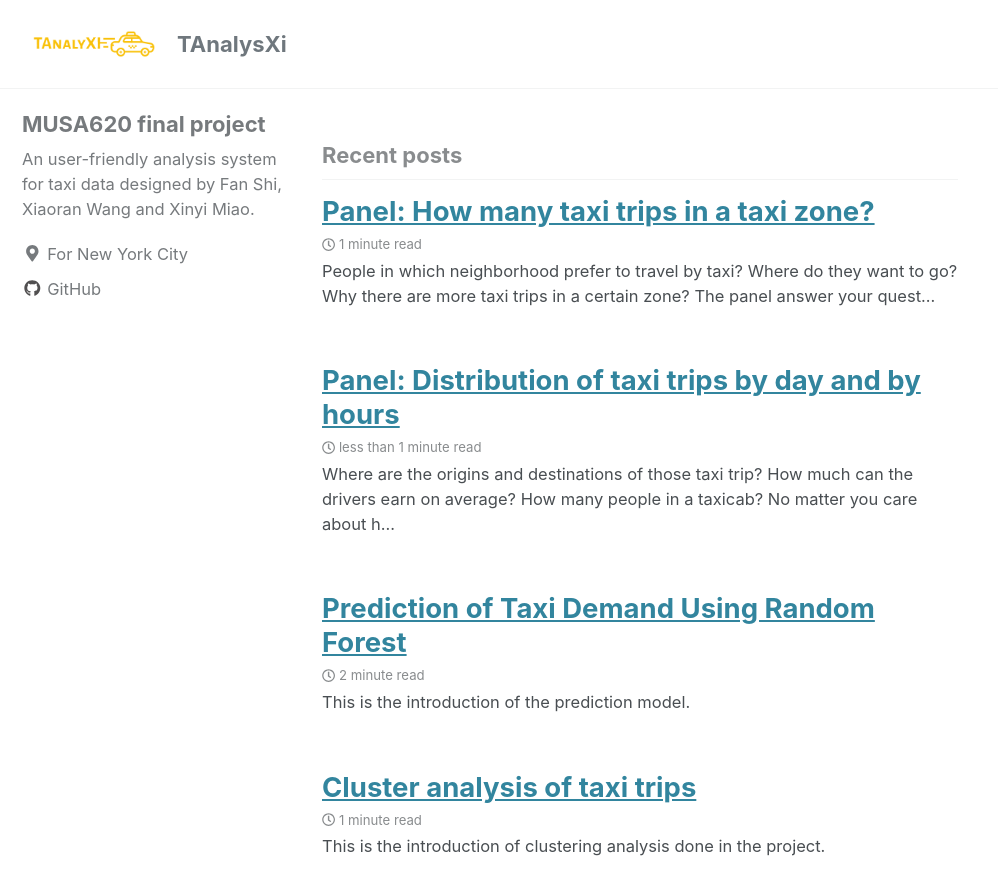
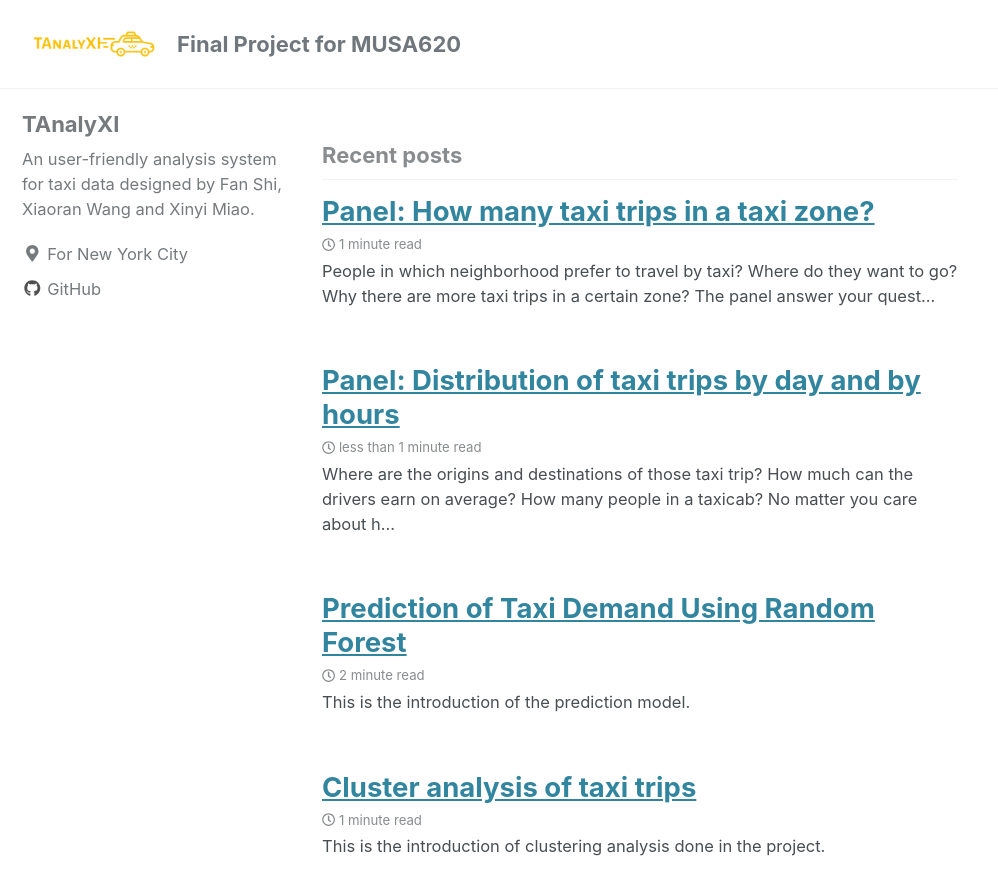
Before and after one commit to XinyiMsumyee/my-pages-starter, a Jekyll site: the page built from index.html, in a window 1280 px wide and 900 px high. Shown: the top 895 px of the window, without its empty margins (0-998 px from the left). Built offline with Jekyll 4.4.1, drawn with Linux system fonts in a browser that asks for light colours; cached includes are drawn as plain includes; nearby versions of some CDN libraries; a script that is not in the unit is left out; the list of posts is cut into pages by our own code.

Commit message:
update name

```diff
--- a/_config.yml
+++ b/_config.yml
@@ -16,7 +16,7 @@ minimal_mistakes_skin: "default" # "air", "aqua", "contrast", "dark", "dirt", "n
 
 # Site Settings
 locale: "en-US"
-title: "TAnalysXi"
+title: "Final Project for MUSA620"
 title_separator: "-"
 name: "An user-friendly analysis system for taxi data."
 description: "Final Project for MUSA620"
@@ -105,7 +105,7 @@ analytics:
 
 # Site Author
 author:
-  name: "MUSA620 final project"
+  name: "TAnalyXI"
   avatar: # path of avatar image, e.g. "/assets/images/bio-photo.jpg"
   bio: "An user-friendly analysis system for taxi data designed by Fan Shi, Xiaoran Wang and Xinyi Miao."
   location: "For New York City"
```
